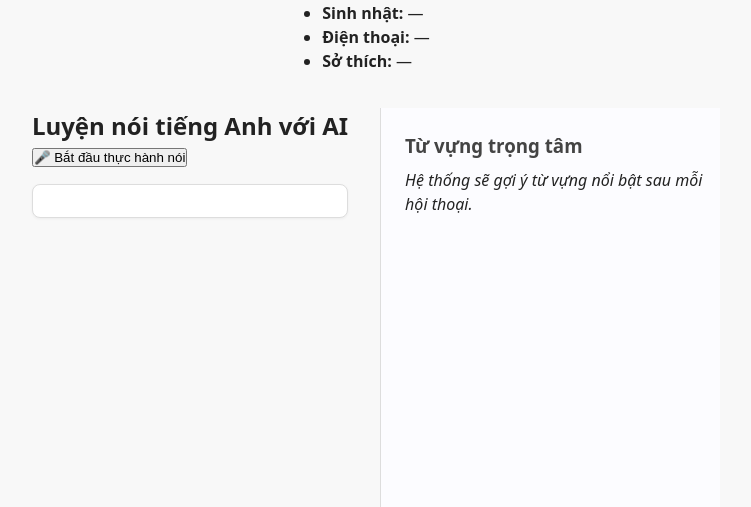
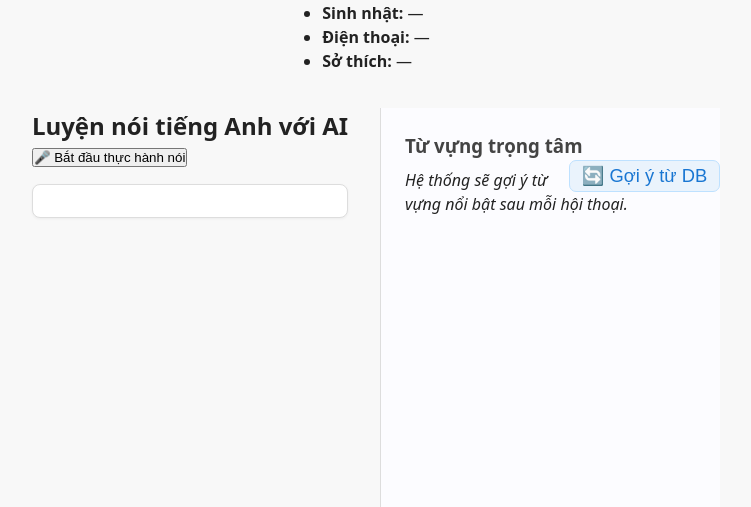
Before and after one commit to Tuan-23880095/english-ai-trainer, a FastAPI app: template app/presentation/templates/voice.html in a window 1280 px wide. Shown: the part 280-787 px from the top of the page, without its empty margins (264-1015 px from the left). Run offline with FastAPI, Linux system fonts and the light colour scheme; the template is opened without the code that fills it, so the values that code supplies are empty; parts of the project's set-up code (start-up, migrations or seed data) failed here and were passed over.

Commit message:
Update voice.html

```diff
--- a/app/presentation/templates/voice.html
+++ b/app/presentation/templates/voice.html
@@ -9,7 +9,16 @@
     <div id="conversation"></div>
   </div>
   <div class="voice-col-side">
-    <h3>Từ vựng trọng tâm</h3>
+    <h3>
+      Từ vựng trọng tâm
+      <button id="refresh-keywords" style="
+          float:right; margin-left:8px; font-size:0.98em;
+          padding:4px 12px; border-radius:7px; background:#eaf3fc; color:#1976d2;
+          border:1px solid #bee1ff; cursor:pointer;
+      ">
+        🔄 Gợi ý từ DB
+      </button>
+    </h3>
     <div id="keywords"><em>Hệ thống sẽ gợi ý từ vựng nổi bật sau mỗi hội thoại.</em></div>
   </div>
 </div>
```
